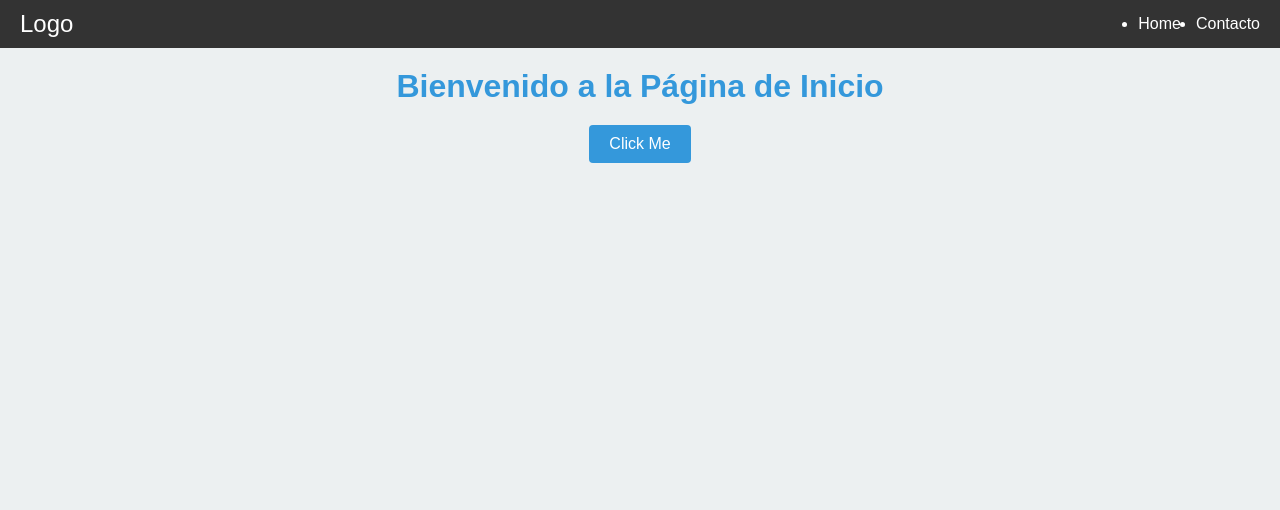
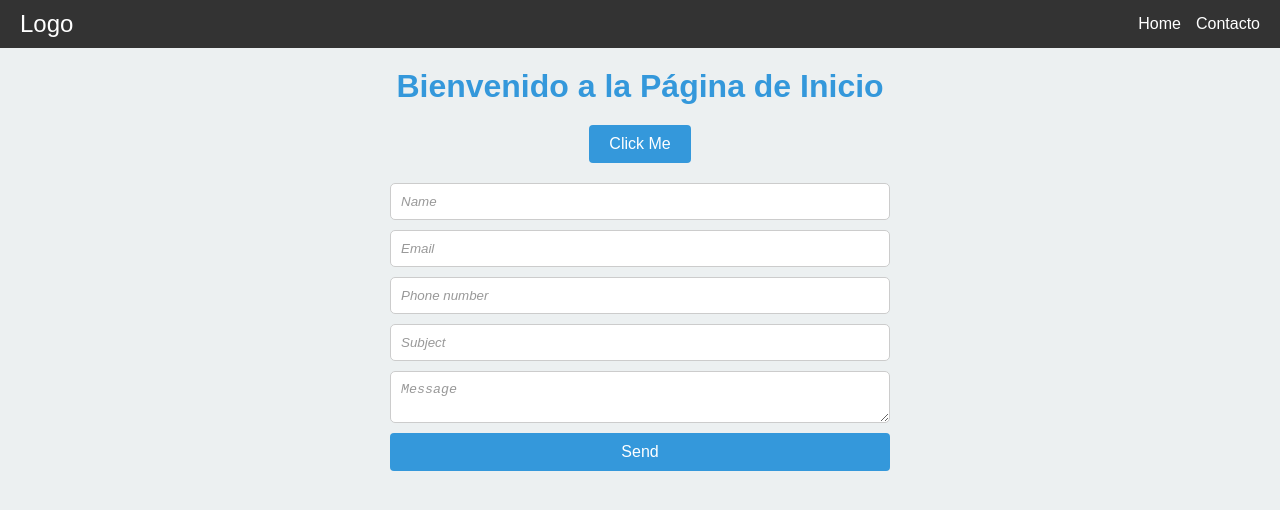
Before and after one commit to sanchezcande/OGH, a React (Create React App) app: page / in a window 1280 px wide. Shown: the top 510 px of the page. Built offline with nearby package versions, Linux system fonts and the light colour scheme.

Commit message:
smooth SPA

```diff
--- a/package.json
+++ b/package.json
@@ -17,9 +17,7 @@
     "web-vitals": "^2.1.4"
   },
   "scripts": {
-    "server": "node server/server.js",
-    "client": "react-scripts start",
-    "start": "concurrently \"npm run server\" \"npm run client\"",
+    "start": "react-scripts start",
     "build": "react-scripts build",
     "test": "react-scripts test",
     "eject": "react-scripts eject"
--- a/src/App.js
+++ b/src/App.js
@@ -1,22 +1,21 @@
-import React from 'react';
-import { BrowserRouter as Router, Routes, Route } from 'react-router-dom';
-import { AnimatePresence } from 'framer-motion';
+import React, { useRef } from 'react';
+import { BrowserRouter as Router } from 'react-router-dom';
 import NavBar from './components/NavBar/NavBar';
 import HomePage from './pages/HomePage/HomePage';
+import GlobalStyles from './styles/GlobalStyles';
 import ContactForm from './components/ContactForm/ContactForm';
-import GlobalStyles from './styles/GlobalStyles';
 
 function App() {
+  const homeRef = useRef(null);
+  const contactRef = useRef(null);
   return (
     <Router>
       <GlobalStyles />
-      <NavBar />
-      <AnimatePresence mode="wait">
-        <Routes>
-          <Route path="/" element={<HomePage />} />
-          <Route path="/contact" element={<ContactForm />} />
-        </Routes>
-      </AnimatePresence>
+      <NavBar homeRef={homeRef} contactRef={contactRef} />
+      <div>
+        <HomePage ref={homeRef} />
+        <ContactForm ref={contactRef} />
+      </div>
     </Router>
   );
 }
--- a/src/components/ContactForm/ContactForm.jsx
+++ b/src/components/ContactForm/ContactForm.jsx
@@ -5,7 +5,7 @@ import { Input, TextArea, Error, FormContainer } from "./ContactForm.styles";
 import SuccessModal from "./SuccessModal/SuccessModal";
 import emailjs from "emailjs-com";
 
-const ContactForm = () => {
+const ContactForm = React.forwardRef((props, ref) => {
   const [formStatus, setFormStatus] = useState('');
   const [isModalOpen, setIsModalOpen] = useState(false);
   const [errors, setErrors] = useState({});
@@ -67,7 +67,7 @@ const ContactForm = () => {
   };
 
   return (
-    <div>
+    <div ref={ref}>
       <FormContainer className="contact-form" onSubmit={sendEmail} noValidate>
         <Input type="text" name="from_name"  placeholder="Name" />
         {errors.from_name && <Error>{errors.from_name}</Error>}
@@ -83,6 +83,6 @@ const ContactForm = () => {
       {formStatus && !formStatus.includes('successfully') && <Error>{formStatus}</Error>}
     </div>
   );
-};
+});
 
 export default ContactForm;
--- a/src/components/ContactForm/ContactForm.styles.js
+++ b/src/components/ContactForm/ContactForm.styles.js
@@ -12,6 +12,11 @@ export const Input = styled.input`
   margin-bottom: 10px;
   border: 1px solid #ccc;
   border-radius: 5px;
+
+  &::placeholder{
+    color: #999;
+    font-style: italic;
+  }
 `;
 
 export const TextArea = styled.textarea`
@@ -19,6 +24,11 @@ export const TextArea = styled.textarea`
   margin-bottom: 10px;
   border: 1px solid #ccc;
   border-radius: 5px;
+
+  &::placeholder{
+    color: #999;
+    font-style: italic;
+  }
 `;
 
 
--- a/src/components/NavBar/NavBar.jsx
+++ b/src/components/NavBar/NavBar.jsx
@@ -1,16 +1,21 @@
 import React from "react";
 import { Logo, NavBarContainer, NavLink, NavLinks } from "./NavBar.styles";
 
-const NavBar = () => {
+
+const NavBar = ({ homeRef, contactRef }) => {
+  const handleScroll = (ref) => {
+    ref.current.scrollIntoView({ behavior: 'smooth', block: 'start' });
+  };
+
   return (
     <NavBarContainer>
       <Logo>Logo</Logo>
       <NavLinks>
         <li>
-          <NavLink to="/">Home</NavLink>
+          <NavLink href="#home" onClick={(e) => { e.preventDefault(); handleScroll(homeRef); }}>Home</NavLink>
         </li>
         <li>
-          <NavLink to="/contact">Contacto</NavLink>
+          <NavLink href="#contact" onClick={(e) => { e.preventDefault(); handleScroll(contactRef); }}>Contacto</NavLink>
         </li>
       </NavLinks>
     </NavBarContainer>
--- a/src/components/NavBar/NavBar.styles.js
+++ b/src/components/NavBar/NavBar.styles.js
@@ -17,6 +17,7 @@ export const Logo = styled.div`
 export const NavLinks = styled.ul`
   display: flex;
   gap: 15px;
+  list-style: none;
 `;
 
 export const NavLink = styled(Link)`
--- a/src/pages/HomePage/HomePage.jsx
+++ b/src/pages/HomePage/HomePage.jsx
@@ -1,12 +1,12 @@
-import React from 'react';
-import { Container, Title } from './HomePage.styles';
-import Button from '../../components/Button/Button';
+import React from "react";
+import { Container, Title } from "./HomePage.styles";
+import Button from "../../components/Button/Button";
 
-const HomePage = () => (
-  <Container>
+const HomePage = React.forwardRef((props, ref) => (
+  <Container ref={ref}>
     <Title>Bienvenido a la Página de Inicio</Title>
     <Button>Click Me</Button>
   </Container>
-);
+));
 
 export default HomePage;
```
